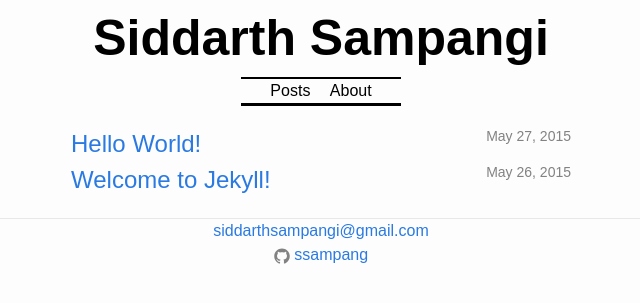
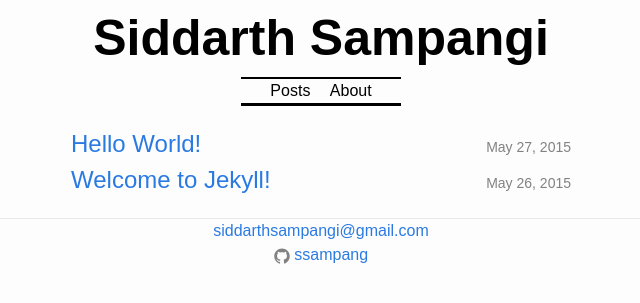
Before and after one commit to ssampang/ssampang.github.io, a Jekyll site: the page built from index.html, in a window 1280 px wide. Shown: the top 303 px of the page, without its empty margins (319-959 px from the left). Built offline with Jekyll 4.4.1, drawn with Linux system fonts in a browser that asks for light colours.

Commit message:
Got rid of floating post title and date in index.html

```diff
--- a/_sass/_layout.scss
+++ b/_sass/_layout.scss
@@ -64,15 +64,23 @@
     margin:auto;
 }
 
+.post-list li {
+    font-size: 0px;
+}
+
 .lih2 {
     margin-bottom: 0px;
 }
 
 .main-post-meta {
-    float:right;
+    text-align: right;
+    font-size: $small-font-size;
+    display:inline-block;
+    color: $grey-color;
+    width:49%;
 }
 
-.main-post-meta, .post-meta {
+.post-meta {
     font-size: $small-font-size;
     color: $grey-color;
     text-align: center;
@@ -82,6 +90,7 @@
     margin-right: 10px;
     display: inline-block;
     font-size: 24px;
+    width: 49%;
 }
 
 
```
